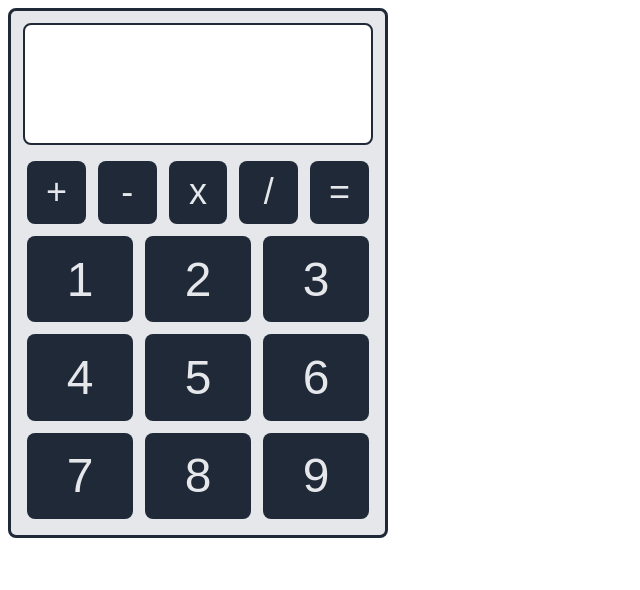
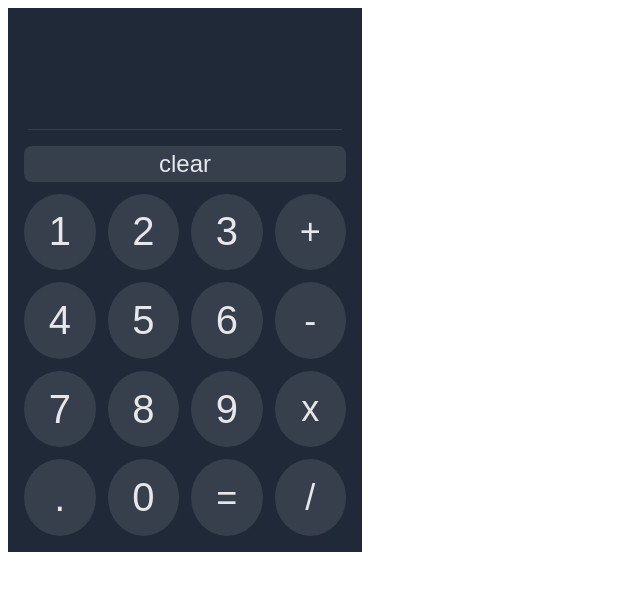
Before and after one commit to impasta237/calculator, a plain HTML site: page index.html in a window 1280 px wide. Shown: the whole page, without its empty margins (0-640 px from the left). Drawn offline with Linux system fonts and the light colour scheme.

Commit message:
add display function and update styling

```diff
--- /dev/null
+++ b/calculator.js
@@ -0,0 +1,30 @@
+function add(a,b) {
+    return a + b;
+}
+
+function subtract(a, b) {
+    return a - b;
+}
+
+function multiply(a, b) {
+    return a * b;
+}
+
+function divide(a, b) {
+    return a / b;
+}
+
+let display = "";
+let answerDisplay = document.querySelector('.answer-display');
+
+function updateDisplay(string) {
+    display=display+string;
+    answerDisplay.textContent = display;
+    console.log(display);
+    return display;
+}
+
+addEventListener('click', (e) => {
+    let number = e.target.getAttribute('id');
+    updateDisplay(number);
+});
--- a/index.html
+++ b/index.html
@@ -10,30 +10,33 @@
 <body>
     <div class="calculator">
         <div class="answer-display"></div>
-        <div class="operator-row">
-            <button class="operators">+</button>
-            <button class="operators">-</button>
-            <button class="operators">x</button>
-            <button class="operators">/</button>
-            <button class="operators">=</button>
+        <button class="clear">clear</button>
+        <div class="number-row">
+            <button class="number" id="1">1</button>
+            <button class="number" id="2">2</button>
+            <button class="number" id="3">3</button>
+            <button class="operators" id="+">+</button>
         </div>
         <div class="number-row">
-            <button class="number">1</button>
-            <button class="number">2</button>
-            <button class="number">3</button>
+            <button class="number" id="4">4</button>
+            <button class="number" id="5">5</button>
+            <button class="number" id="6">6</button>
+            <button class="operators" id="-">-</button>
         </div>
         <div class="number-row">
-            <button class="number">4</button>
-            <button class="number">5</button>
-            <button class="number">6</button>
+            <button class="number" id="7">7</button>
+            <button class="number" id="8">8</button>
+            <button class="number" id="9">9</button>
+            <button class="operators" id="x">x</button>
         </div>
         <div class="number-row">
-            <button class="number">7</button>
-            <button class="number">8</button>
-            <button class="number">9</button>
-        </div>
+            <button class="number" id=".">.</button>
+            <button class="number" id="0">0</button>
+            <button class="operators" id="=">=</button>
+            <button class="operators" id="/">/</button>
     </div>
 
+    <script src="calculator.js"></script>
 
 </body>
 </html>
--- a/style.css
+++ b/style.css
@@ -6,7 +6,7 @@
 
 body {
     font-family: helvetica, sans-serif;
-    font-size: 48px;
+    font-size: 40px;
     color: #1F2937;
 }
 
@@ -16,36 +16,38 @@ button {
     justify-content: center;
     align-items: center;
     border: none;
-    border-radius: 8px;
+    border-radius: 100%;
     padding: 4px;
     margin: 4px;
-    font-size: 48px;
-    background-color: #1F2937;
+    font-size: 40px;
+    background-color: rgb(255, 255, 255,.1);
     color: #E5E7EB;
 }
 
 .calculator{
     display: flex;
     flex-direction: column;
-    border: 3px solid #1F2937;
-    border-radius: 8px;
-    width: 350px;
-    height: 500px;
+    border: none;
+    border-radius: 0px;
+    width: 330px;
+    height: 520px;
     justify-content: center;
     padding: 12px;
     gap: 4px;
-    background-color: #E5E7EB;
+    background-color: rgb(31, 41, 55,1);
 }
 
 .answer-display {
     display: flex;
-    flex: 5;
-    border: 2px solid #1F2937;
-    border-radius: 8px;
-    min-height: 75px;
-    margin-bottom: 8px;
-    background-color: white;
-    color: #1F2937;
+    flex: 4;
+    justify-content: right;
+    align-items: flex-end;
+    margin: 8px;
+    padding: 8px;
+    padding-right: 12px;
+    /*background-color: white;*/
+    color: white;
+    border-bottom: 1px solid rgb(255, 255, 255,.1);
 }
 
 .operator-row, .number-row {
@@ -66,3 +68,8 @@ button {
 button.operators {
     font-size: 36px;
 }
+
+button.clear {
+    border-radius: 8px;
+    font-size: 24px;
+}
```
